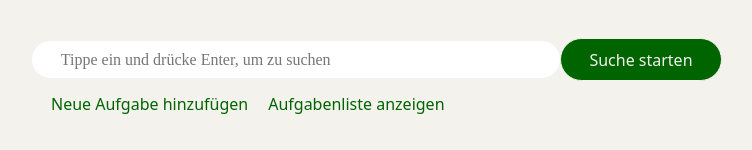
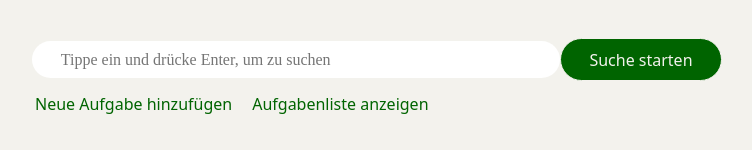
Before and after one commit to anhduccy/wg-website, a Django app: template app/templates/tasks/task_history_view.html in a window 1280 px wide. Shown: the part 181-331 px from the top of the page, without its empty margins (40-792 px from the left). Run offline with Django 5.2, Linux system fonts and the light colour scheme; the template is opened without the code that fills it: values that come from a table or form of the project are taken from there, others are empty; parts of the project's set-up code (start-up, migrations or seed data) failed here and were passed over.

Commit message:
HTML minor fix task history view

```diff
--- a/app/templates/tasks/task_history_view.html
+++ b/app/templates/tasks/task_history_view.html
@@ -21,7 +21,7 @@
                 </div>
             </form>
             <table style="margin-top: 0.55em;">
-                <td> <a href="{% url 'tasks-add' %}" class="sidebar-col" style="padding-left: 1em;">Neue Aufgabe hinzufügen</a></td>
+                <td> <a href="{% url 'tasks-add' %}" class="sidebar-col">Neue Aufgabe hinzufügen</a></td>
                 <td><a href="{% url 'tasks' %}" class="sidebar-col">Aufgabenliste anzeigen</a></td>
             </table>
         </div>
```
